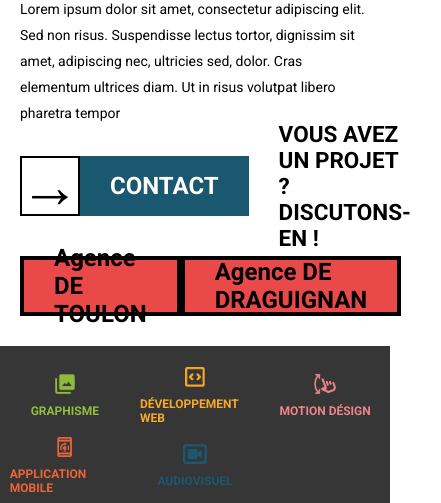
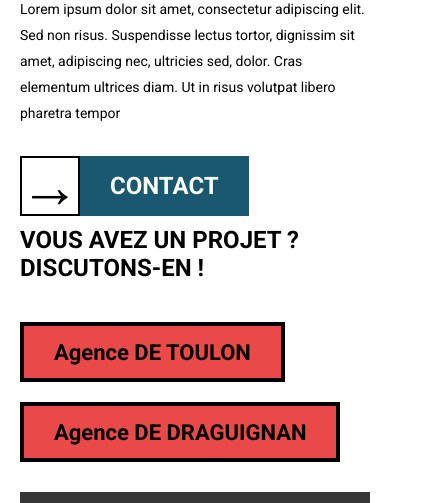
Before and after one commit to billelkhanfri/Newsletter, a plain HTML site: page index.html in a window 390 px wide. Shown: the part 3230-3733 px from the top of the page, 441 px wide, since content can reach past the window. Drawn offline with Linux system fonts and the light colour scheme.

Commit message:
adjust responsivness

```diff
--- a/index.html
+++ b/index.html
@@ -38,7 +38,7 @@
           </div>
         </div>
 
-        <div class="section-content">
+        <div class="section-content ">
           <div class="card">
             <img src="./assets/card1.png" alt="" />
           </div>
@@ -126,30 +126,36 @@
 
       <!-- start fourth section -->
 
-      <section class="container">
-
-        <div class="section-title">
+      <section class="container ">
+        <div class="section4-wrapper">
+          <div class="section-title">
           <div class="section-title-icon">
             <span style="font-size: 60px">&#8594;</span>
           </div>
-          <div class="section4-title-h2">
+          <div class="section4-title-h2 section4">
             <div><h2>CONTACT</h2></div>
-            <div><h2>VOUS AVEZ UN PROJET ? DISCUTONS-EN !</h2></div>
           </div>
         </div>
+          <h2 class="section4-content1">VOUS AVEZ UN PROJET ? DISCUTONS-EN !</h2>
+
+        </div>
+
+
+
+
 
         <div class="section4-content ">
           <div class="left-content">
-            <h2>Agence DE TOULON</h2>
+            <P>Agence DE TOULON</P>
           </div>
           <div class="right-content">
-            <h2>Agence DE DRAGUIGNAN</h2>
+            <P>Agence DE DRAGUIGNAN</P>
           </div>
         </div>
       </section>
     </main>
 
-    <footer>
+    <footer class="container">
       <div class="domain-wrapper container">
         <div class="domain">
           <img src="./assets/graphisme.png" alt="" />
--- a/style.css
+++ b/style.css
@@ -116,7 +116,6 @@ body {
   background-color: var(--blue-color);
 }
 .section-content .card {
-
   border: 4px solid;
 }
 .section-content .card img {
@@ -318,6 +317,8 @@ footer .domain:nth-child(5) p {
 display: flex;
     justify-content: space-between;
     align-items: baseline;
+    flex-wrap: wrap;
+    gap: 20px;
 }
 .social-wrapper p {
   color: white;
@@ -326,11 +327,32 @@ footer .domain:nth-child(5) p {
 }
 .social-wrapper .petitlogo {
   width: 130px;
-
 }
 .social-wrapper .petitlogo img {
   width: 100%;
   height: 100%;
   object-fit: contain;
 }
+
+.section4-wrapper {
+  display: flex;
+  justify-content: space-between;
+  flex-wrap: wrap;
+  gap: 10px;
+}
 /* end fourth section */
+.section4-content1 {
+  padding: 0;
+  margin: 0;
+  display: flex;
+  justify-content: center;
+  align-items: center;
+}
+.section4-content {
+  display: flex;
+  justify-content: space-between;
+  flex-wrap: wrap;
+  gap: 20px;
+  font-size: 22px;
+  font-weight: bold;
+}
```
Lines whose indentation alone changed are shown as unchanged.
